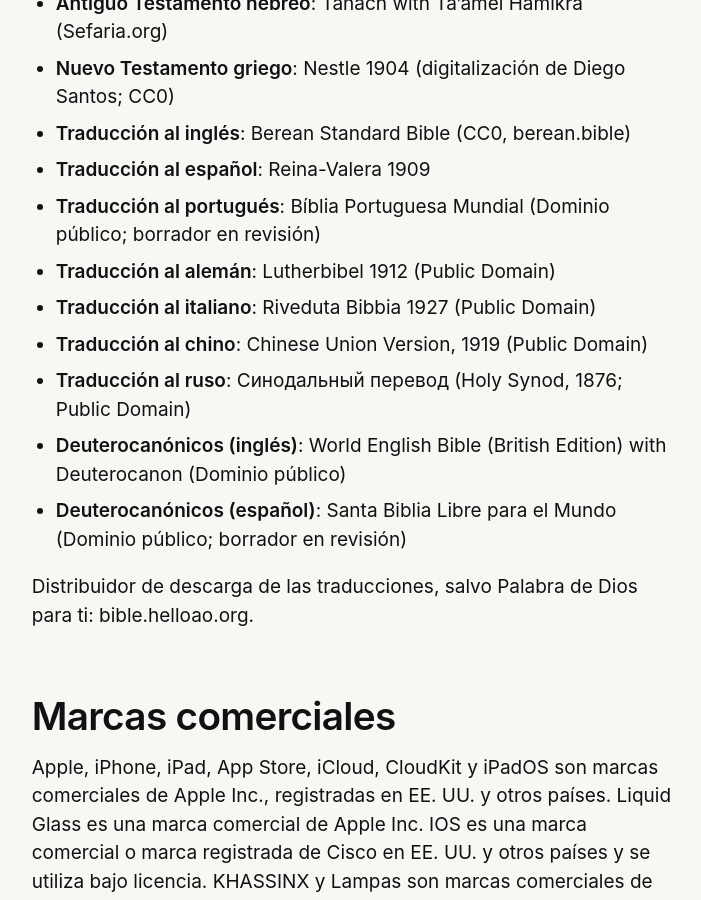
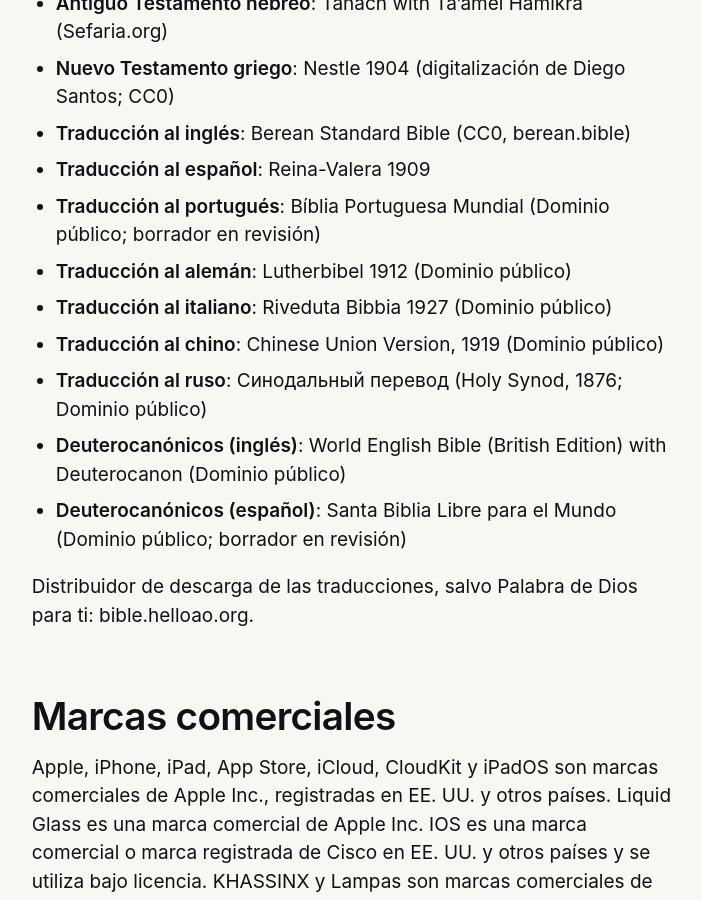
Before and after one commit to KhassinX/lampas-web, a Jekyll site: the page built from es/legal/index.md, in a window 1280 px wide and 900 px high, scrolled down 1590 px. Shown: the whole window, without its empty margins (22-723 px from the left). Built offline with Jekyll 4.4.1, drawn with Linux system fonts in a browser that asks for light colours.

Commit message:
legal(es): «Dominio público» en las cuatro ediciones que decían «Public Domain»
Co-Authored-By: Claude Opus 5.5 <noreply@anthropic.com>
Claude-Session: https://claude.ai/code/session_01HcbMZm97AK2qBxhKYzgV1m

```diff
--- a/es/legal/index.md
+++ b/es/legal/index.md
@@ -42,10 +42,10 @@ El texto sagrado que presenta Lampas se muestra tal cual, a partir de **edicione
 - **Traducción al inglés**: Berean Standard Bible (CC0, berean.bible)
 - **Traducción al español**: Reina-Valera 1909
 - **Traducción al portugués**: Bíblia Portuguesa Mundial (Dominio público; borrador en revisión)
-- **Traducción al alemán**: Lutherbibel 1912 (Public Domain)
-- **Traducción al italiano**: Riveduta Bibbia 1927 (Public Domain)
-- **Traducción al chino**: Chinese Union Version, 1919 (Public Domain)
-- **Traducción al ruso**: Синодальный перевод (Holy Synod, 1876; Public Domain)
+- **Traducción al alemán**: Lutherbibel 1912 (Dominio público)
+- **Traducción al italiano**: Riveduta Bibbia 1927 (Dominio público)
+- **Traducción al chino**: Chinese Union Version, 1919 (Dominio público)
+- **Traducción al ruso**: Синодальный перевод (Holy Synod, 1876; Dominio público)
 - **Deuterocanónicos (inglés)**: World English Bible (British Edition) with Deuterocanon (Dominio público)
 - **Deuterocanónicos (español)**: Santa Biblia Libre para el Mundo (Dominio público; borrador en revisión)
 
```
